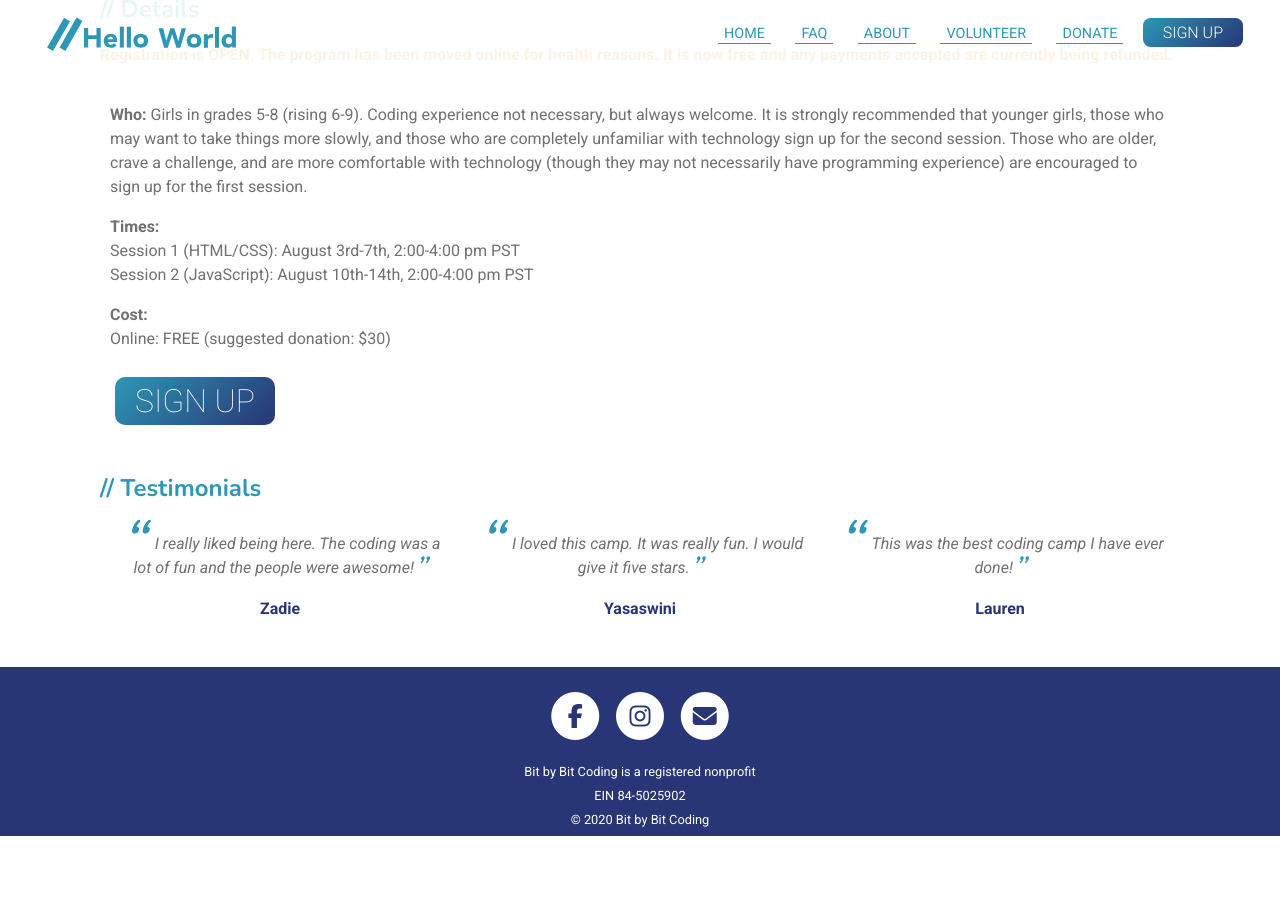
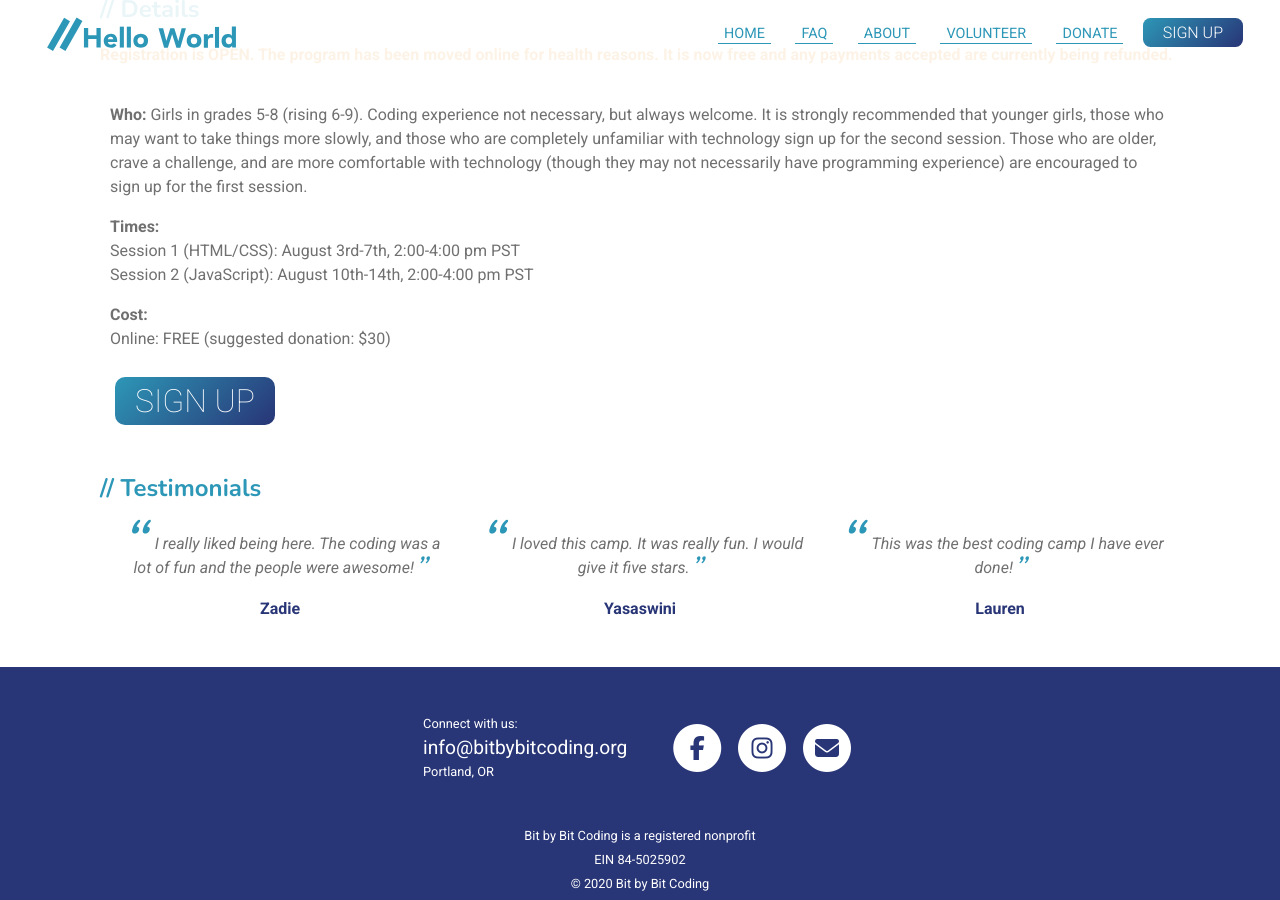
Before and after one commit to bit-by-bit-coding/bxb-website, a Jekyll site: the page built from index.html, in a window 1280 px wide and 900 px high, scrolled down 820 px. Built offline with Jekyll 4.4.1, drawn with Linux system fonts in a browser that asks for light colours; nearby versions of some CDN libraries; before the commit the page ends 1656 px from its top, so only the background shows below that.

Commit message:
Added some contact info, made socials open in a new tab

```diff
--- a/_includes/footer.html
+++ b/_includes/footer.html
@@ -1,23 +1,30 @@
 <div id="footer">
+    <div id="footer-contact">
+        <div id="footer-contact-1">
+            Connect with us: <a href="mailto:{{site.contact.email}}" target="_blank">info@bitbybitcoding.org</a>
+            Portland, OR
+        </div>
         <div>
-        <a href="{{site.social.facebook}}">
+            <a href="{{site.social.facebook}}" target="_blank">
                 <span class="fa-stack fa-lg">
                     <i class="fa fa-circle fa-stack-2x"></i>
                     <i class="fa fa-facebook fa-stack-1x fa-inverse"></i>
                 </span>
             </a>
-        <a href="{{site.social.instagram}}">
+            <a href="{{site.social.instagram}}" target="_blank">
                 <span class="fa-stack fa-lg">
                     <i class="fa fa-circle fa-stack-2x"></i>
                     <i class="fa fa-instagram fa-stack-1x fa-inverse"></i>
                 </span>
             </a>
-        <a href="mailto:{{site.contact.email}}">
+            <a href="mailto:{{site.contact.email}}" target="_blank">
                 <span class="fa-stack fa-lg">
                     <i class="fa fa-circle fa-stack-2x"></i>
                     <i class="fa fa-envelope fa-stack-1x fa-inverse"></i>
                 </span>
             </a>
+        </div>
+
     </div>
     Bit by Bit Coding is a registered nonprofit
     <br>
--- a/styles/style.scss
+++ b/styles/style.scss
@@ -286,6 +286,20 @@ iframe.embeddedform {
         color: #fff;
         font-size: 1.5em;
     }
+}
+
+#footer-contact {
+    display: flex;
+    flex-direction: row;
+    align-items: center;
+    justify-content: center;
+}
+
+#footer-contact-1 {
+    display: flex;
+    flex-direction: column;
+    align-items: flex-start;
+
 }
 
 /* Homepage */
```
Lines whose indentation alone changed are shown as unchanged.
